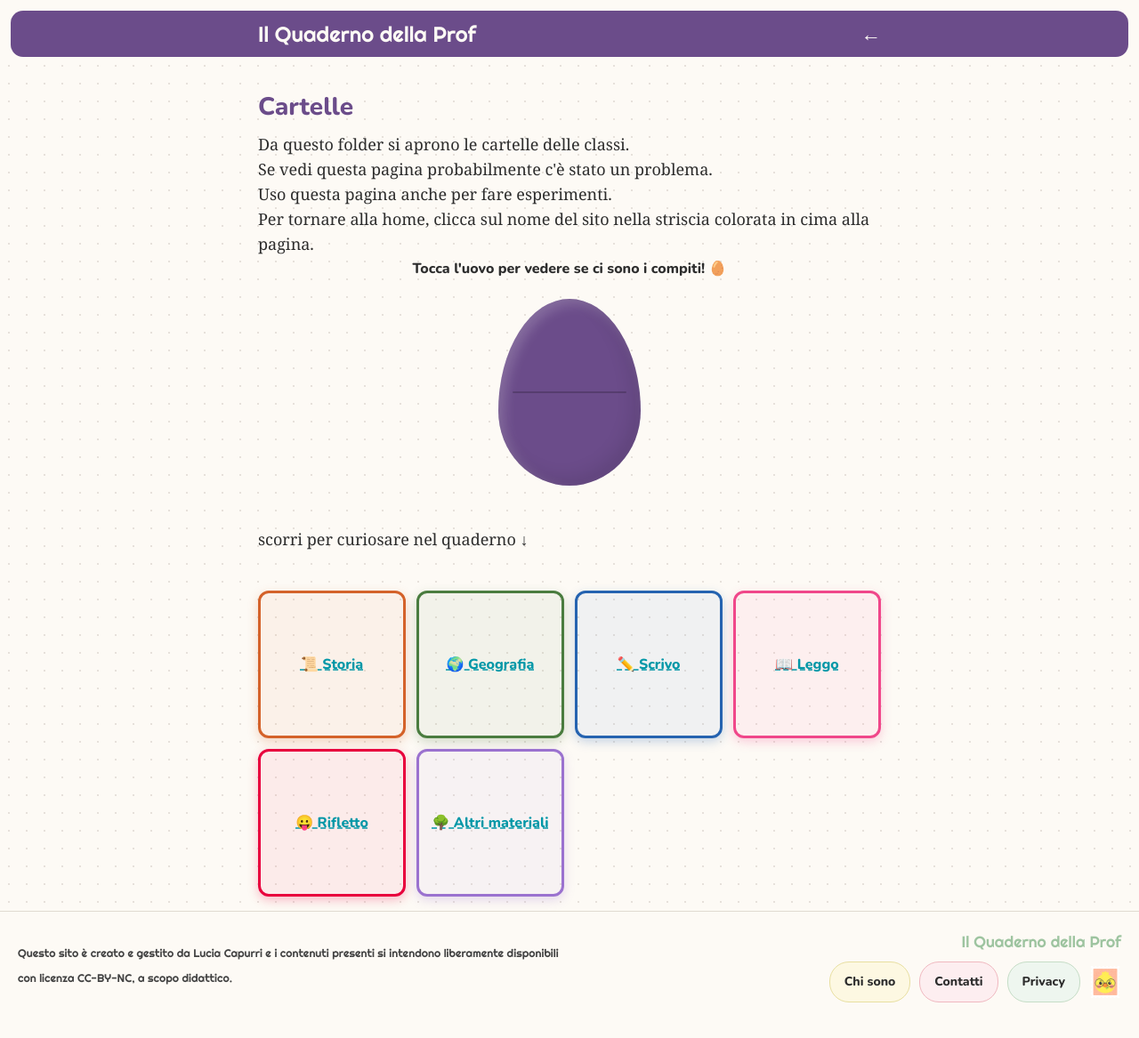
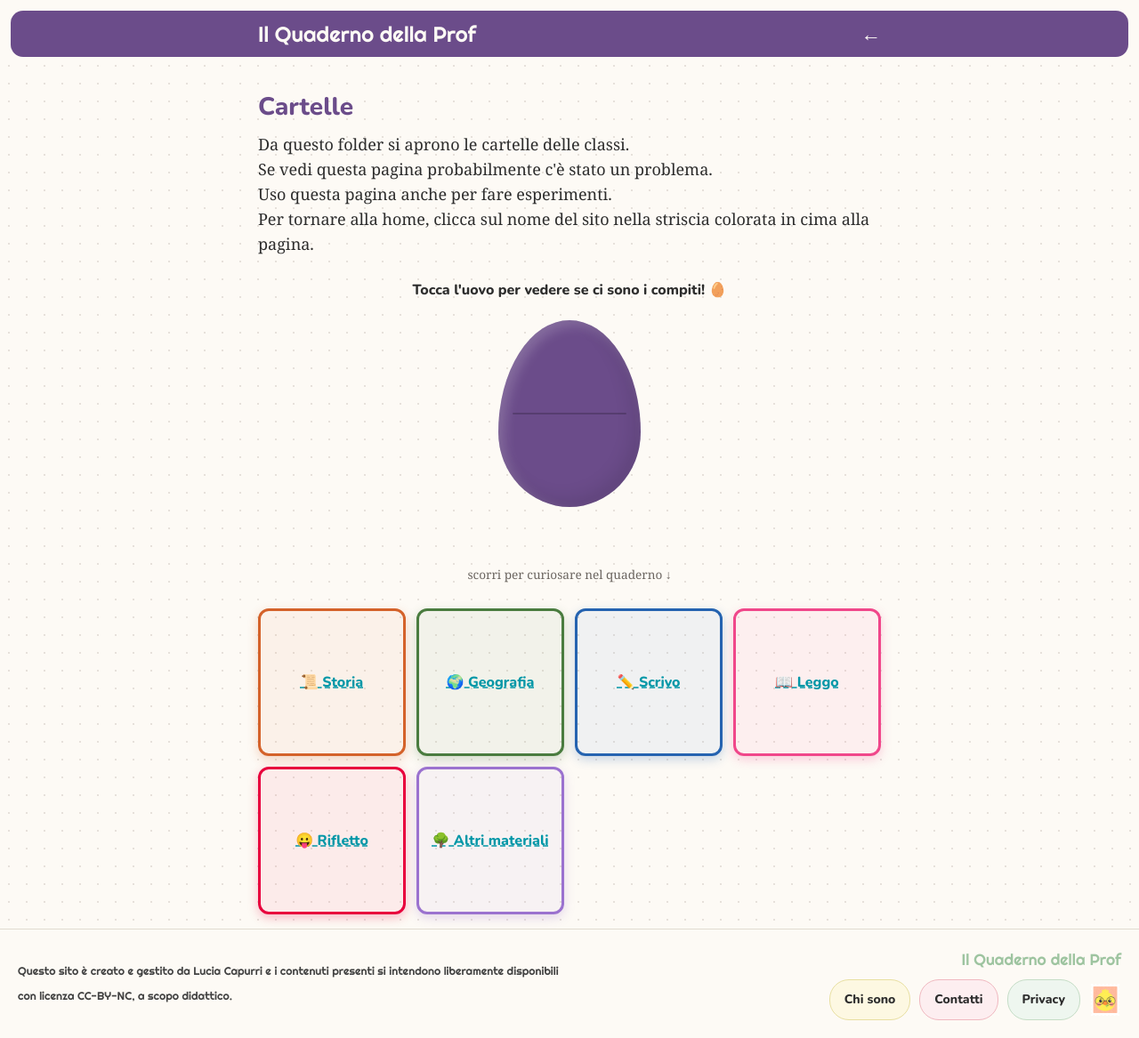
Before and after one commit to ilquadernodellaprof/ilquadernodellaprof.github.io, a Jekyll site: the page built from classe/main.md, in a window 1280 px wide. Shown: the whole page at 89% size. Built offline with Jekyll 4.4.1, drawn with Linux system fonts in a browser that asks for light colours.

Commit message:
Update homeroom.scss

```diff
--- a/assets/homeroom.scss
+++ b/assets/homeroom.scss
@@ -9,3 +9,14 @@ body.notte      .post-title, body.notte      .egg-area { color: #2c4a7c; }
 body.lampone    .post-title, body.lampone    .egg-area { color: #ad1457; }
 body.fiordaliso .post-title, body.fiordaliso .egg-area { color: #3d6bb5; }
 body.senape     .post-title, body.senape     .egg-area { color: #c17f24; }
+
+// stile scroll hint
+.egg-scroll-hint {
+  font-size: 0.85rem;
+  color: #6b6560;
+  text-align: center;
+  margin: 16px 0 8px;
+}
+.egg-label {
+  margin-top: 24px;
+}
```
